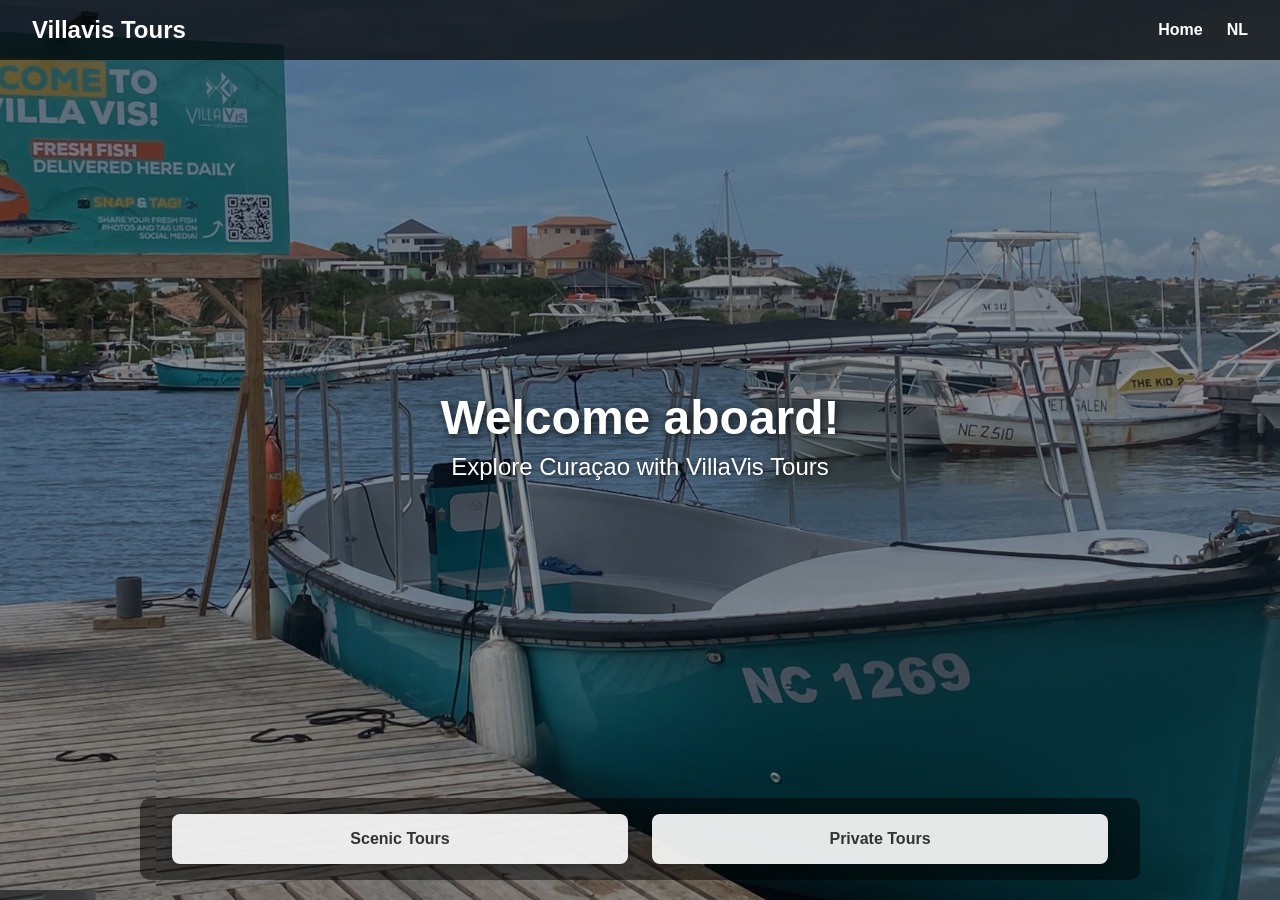
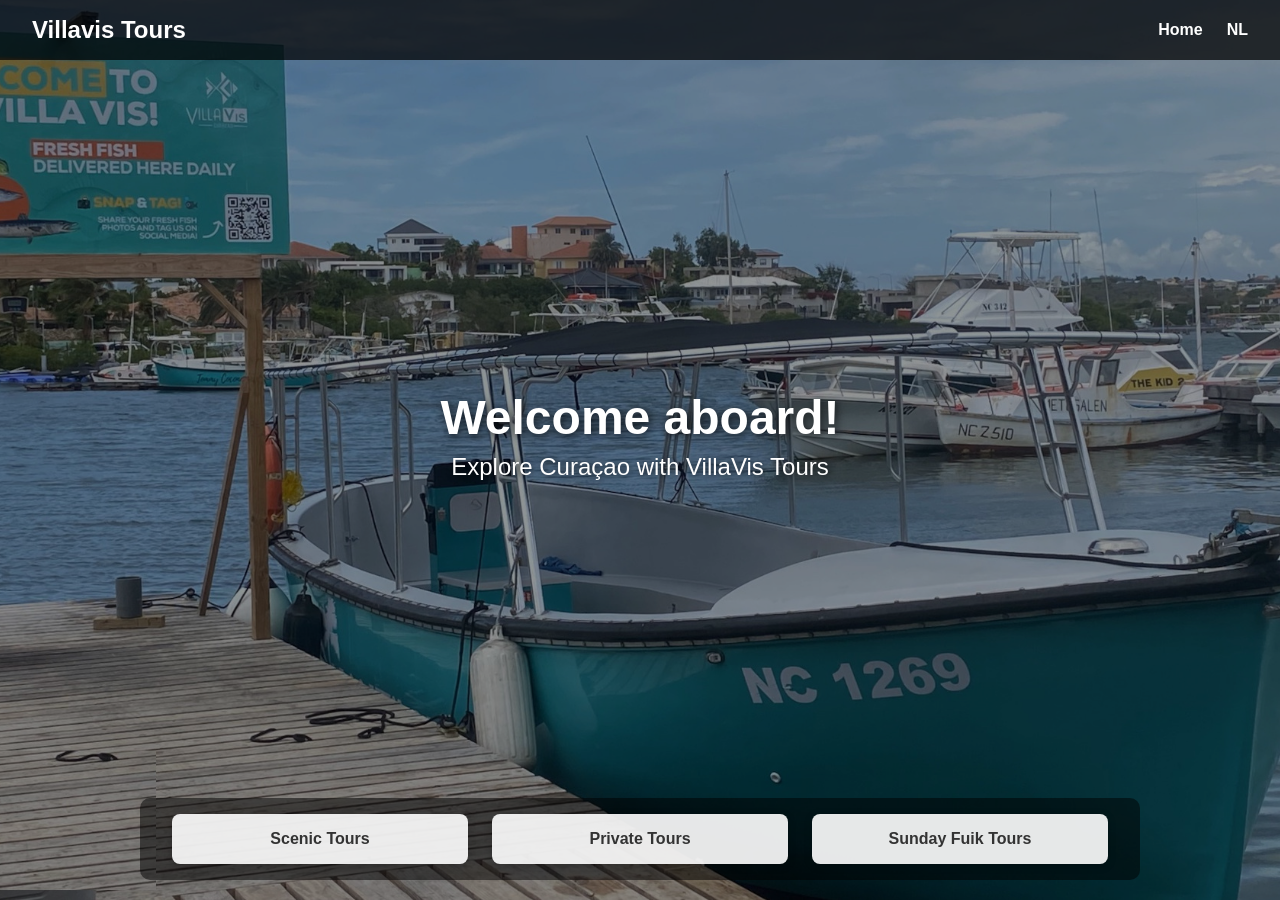
Before and after one commit to tjaracas/villavistours, a Jekyll site: the page index-en.html, which Jekyll copies as it is, in a window 1280 px wide. Built offline with Jekyll 4.4.1, drawn with Linux system fonts in a browser that asks for light colours.

Commit message:
Replace Sunset Tours link with Sunday Fuik Tours link

```diff
--- a/index-en.html
+++ b/index-en.html
@@ -24,7 +24,7 @@
   <section class="tours">
       <a href="scenic-en.html" class="card">Scenic Tours</a>
       <a href="private-en.html" class="card">Private Tours</a>
-  <!--  <a href="sunset-en.html" class="card">Sunset Tours</a> -->
+      <a href="sundayfuik.html" class="card">Sunday Fuik Tours</a>
     </section>
 </body>
 </html>
```
